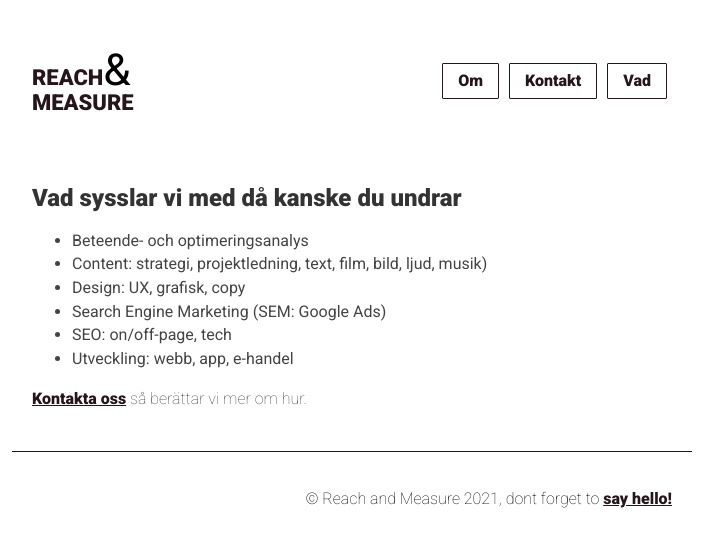
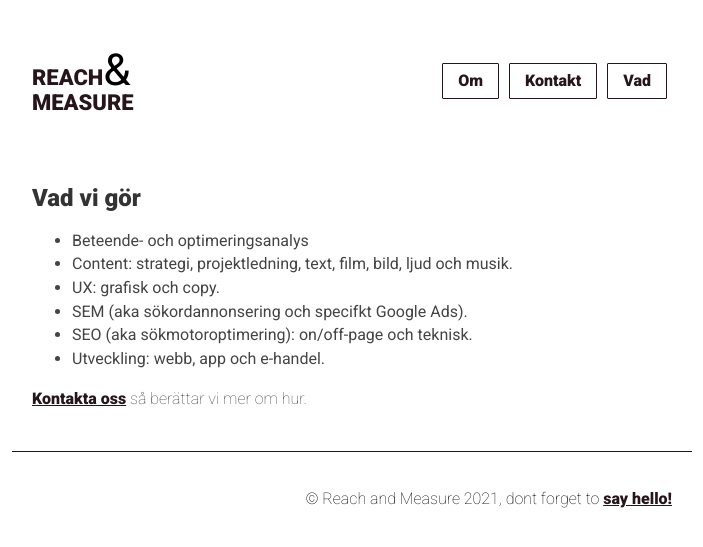
Before and after one commit to reachandmeasure/RetM, a Jekyll site: the page built from what-we-do.md, in a window 1280 px wide. Shown: the top 547 px of the page, without its empty margins (288-991 px from the left). Built offline with Jekyll 4.4.1, drawn with Linux system fonts in a browser that asks for light colours.

Commit message:
Update what-we-do.md

```diff
--- a/what-we-do.md
+++ b/what-we-do.md
@@ -8,13 +8,13 @@ description: >-
     All Content, SEO, SEM, Analytics Everything
 ---
 
-## Vad sysslar vi med då kanske du undrar
+## Vad vi gör
 
 - Beteende- och optimeringsanalys
-- Content: strategi, projektledning, text, film, bild, ljud, musik)
-- Design: UX, grafisk, copy
-- Search Engine Marketing (SEM: Google Ads)
-- SEO: on/off-page, tech
-- Utveckling: webb, app, e-handel
+- Content: strategi, projektledning, text, film, bild, ljud och musik.
+- UX: grafisk och copy.
+- SEM (aka sökordannonsering och specifkt Google Ads).
+- SEO (aka sökmotoroptimering): on/off-page och teknisk.
+- Utveckling: webb, app och e-handel.
 
 [Kontakta oss](https://reachandmeasure.se/kontakt/) så berättar vi mer om hur.
```
